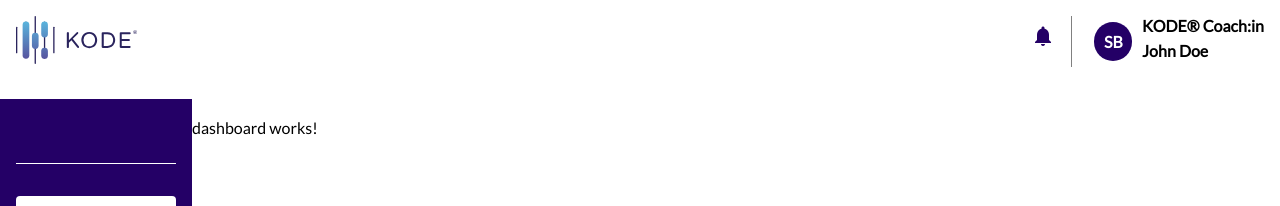
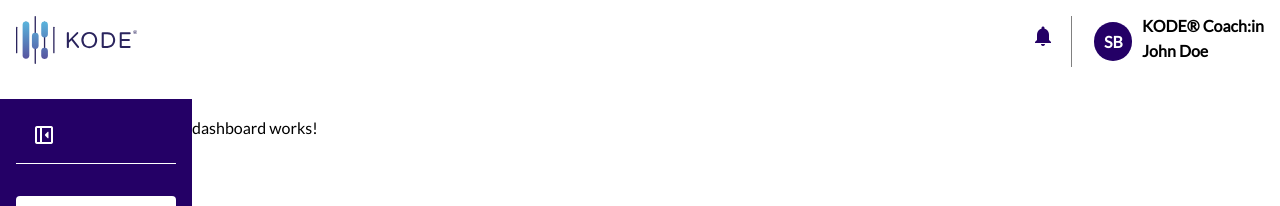
Before and after one commit to stbuhr/kode-spike, an Angular app: page /dashboard in a window 1280 px wide. Shown: the top 206 px of the page. Built offline with nearby package versions, Linux system fonts and the light colour scheme.

Commit message:
Bug fix for icon-checkbox

```diff
--- a/package.json
+++ b/package.json
@@ -16,7 +16,7 @@
     "@angular/compiler": "^19.1.4",
     "@angular/core": "^19.1.4",
     "@angular/forms": "^19.1.4",
-    "@angular/material": "^19.1.1",
+    "@angular/material": "^19.1.2",
     "@angular/platform-browser": "^19.1.4",
     "@angular/platform-browser-dynamic": "^19.1.4",
     "@angular/router": "^19.1.4",
--- a/src/controls/icon-checkbox/icon-checkbox.component.html
+++ b/src/controls/icon-checkbox/icon-checkbox.component.html
@@ -1,4 +1,4 @@
 <label class="icon-checkbox">
   <input type="checkbox" [checked]="isChecked()" (change)="toggle($event)" />
-  <mat-icon class="material-symbols-rounded">{{ symbol() }}</mat-icon>
+  <span class="material-symbols-rounded"> {{ symbol() }} </span>
 </label>
--- a/src/index.html
+++ b/src/index.html
@@ -1,4 +1,4 @@
-<!DOCTYPE html>
+<!doctype html>
 <html lang="en">
   <head>
     <meta charset="utf-8" />
@@ -10,7 +10,6 @@
       href="https://fonts.googleapis.com/css2?family=Roboto:wght@300;400;500&display=swap"
       rel="stylesheet"
     />
-    <!-- <link href="https://fonts.googleapis.com/icon?family=Material+Icons" rel="stylesheet"> -->
     <link
       href="https://fonts.googleapis.com/css2?family=Material+Symbols+Outlined&family=Material+Symbols+Rounded&family=Material+Symbols+Sharp&display=swap"
       rel="stylesheet"
```
Also changed, not shown: 1 other file (tests, documents, lock files or other folders).
